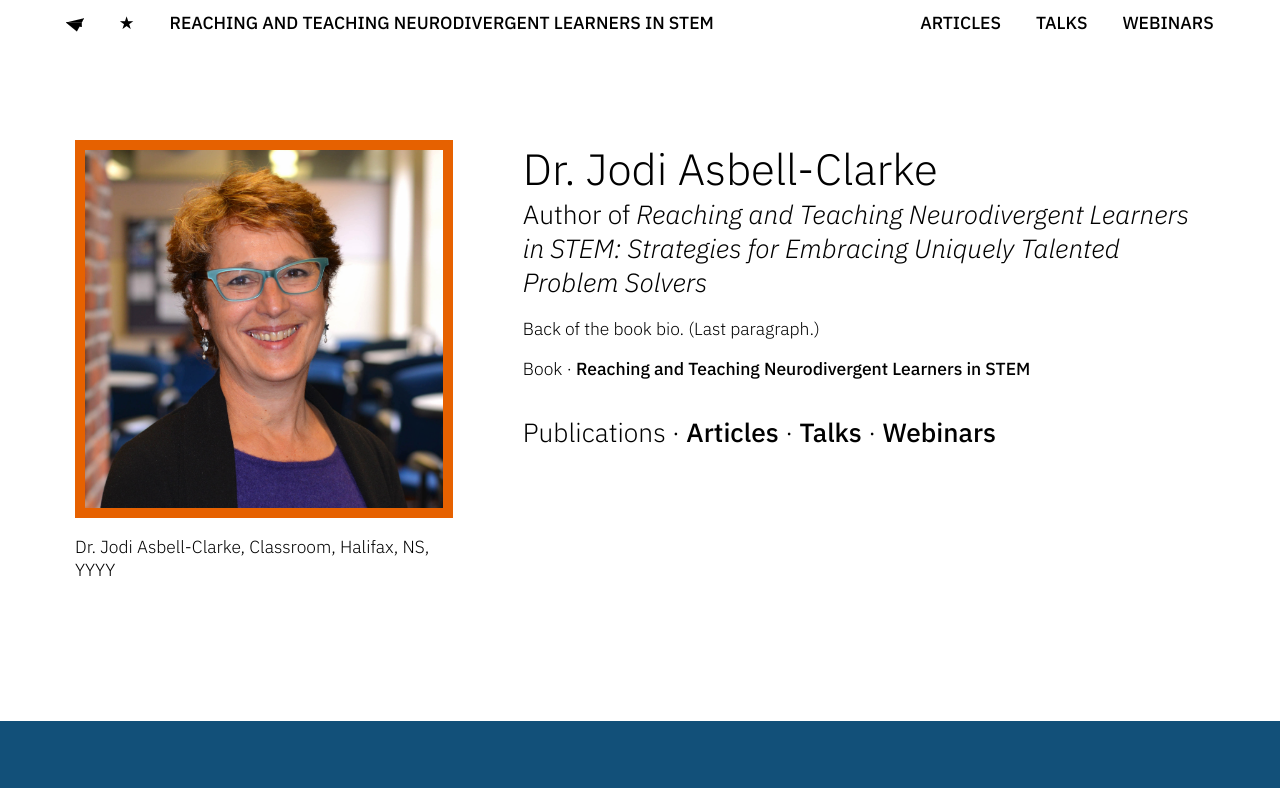
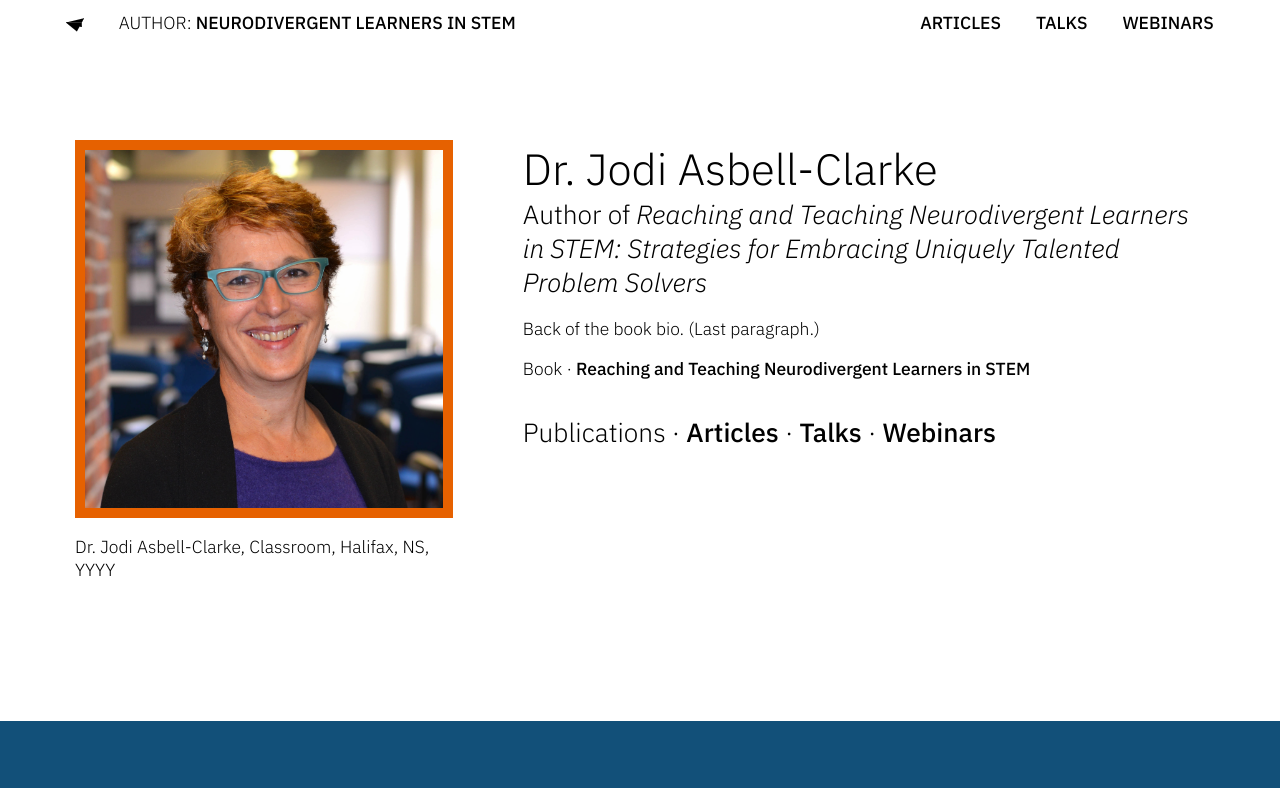
Before and after one commit to asbellclarke/asbellclarke.github.io, a plain HTML site: page beta/jodi/index.html in a window 1280 px wide. Shown: the top 788 px of the page. Drawn offline with nearby package versions, Linux system fonts and the light colour scheme; files whose address does not match are found by name.

Commit message:
0.1.1.15

```diff
--- a/beta/jodi/index.html
+++ b/beta/jodi/index.html
@@ -31,8 +31,8 @@
 
     <ul class="">
       <li class="nav"><a href="../" title="" onmouseover="paper_airplane_alt();" onmouseout="paper_airplane();"><img class="icon" id="paper-airplane" src="../inc/svg/jac.paper-airplane.mark.1.0.black.svg"/></a></li>
-      <li class="nav"><a href="#welcome" title="Dr. Jodi Asbell-Clarke">&#9733;</a></li>
-      <li class="nav title"><a href="reaching-and-teaching-neurodivergent-learners-in-stem/" title="">Reaching and Teaching Neurodivergent Learners in STEM</a></li>
+      <!-- <li class="nav"><a href="#welcome" title="Dr. Jodi Asbell-Clarke">&#9733;</a></li> -->
+      <li class="nav title">Author: <a href="reaching-and-teaching-neurodivergent-learners-in-stem/" title="">Neurodivergent Learners in STEM</a></li>
 
       <li class="nav right title"><a onclick="webinars();" title="">Webinars</a></li>
       <li class="nav right title"><a onclick="talks();" title="">Talks</a></li>
```
Also changed, not shown: beta/index.html (+6 -1 lines).
